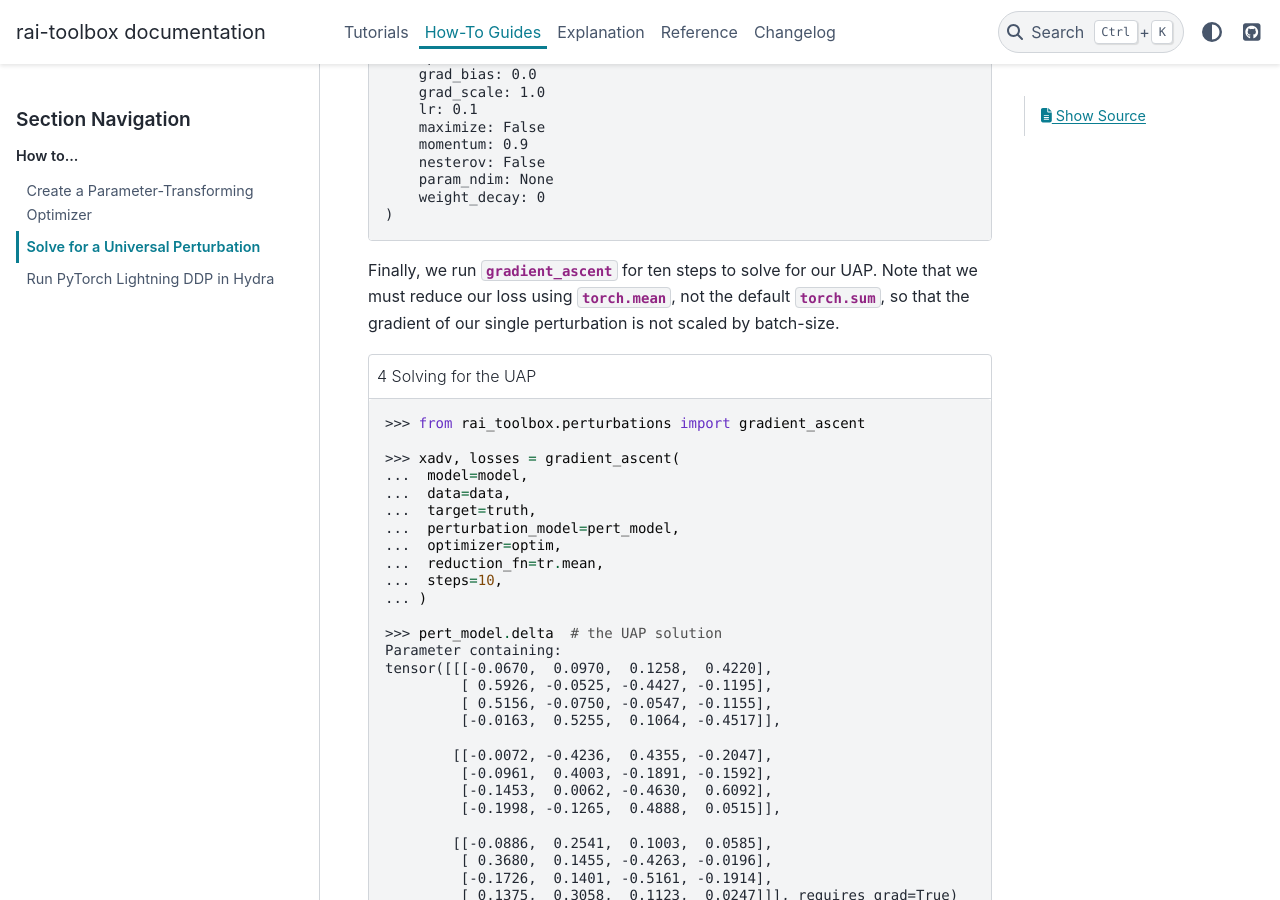
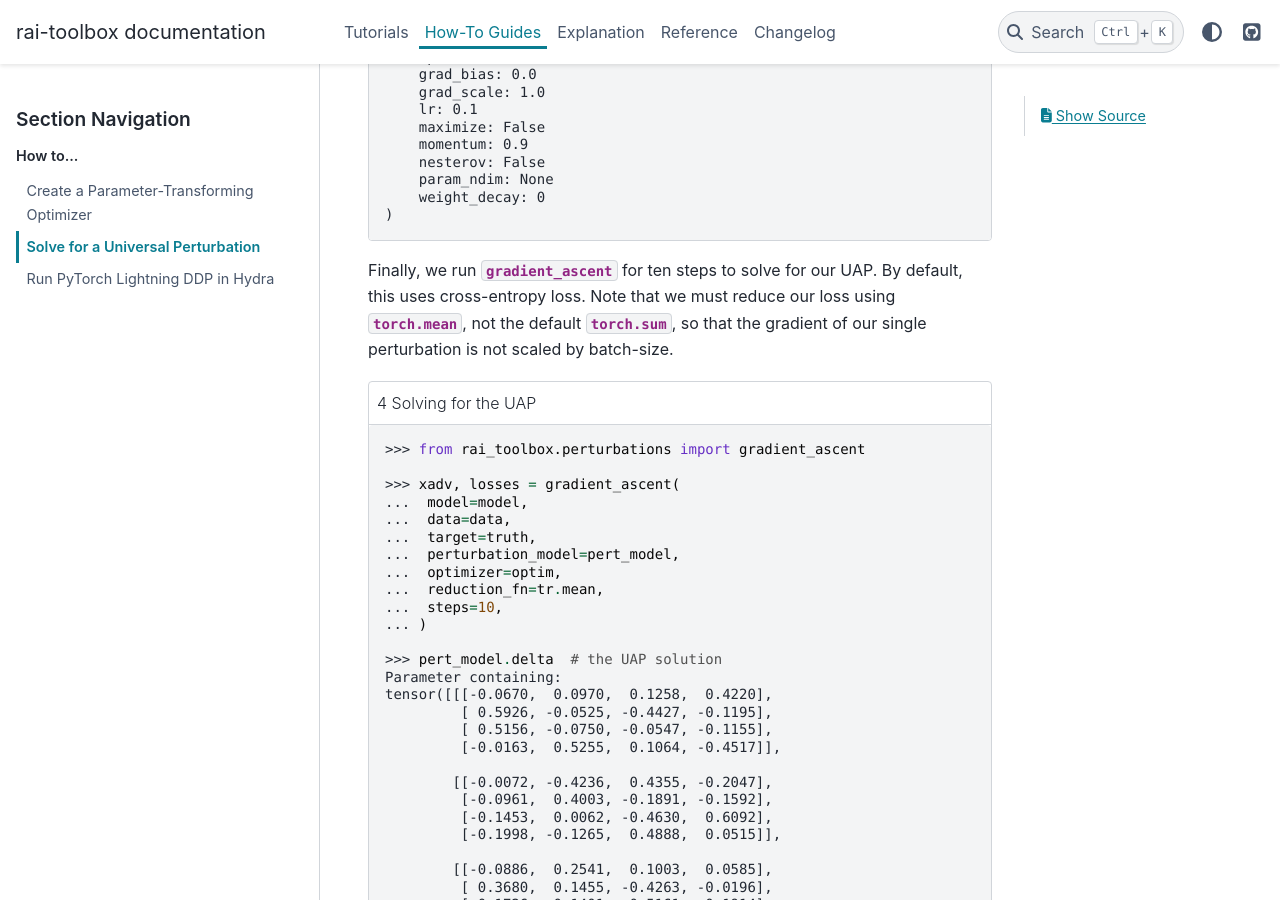
Before and after one commit to mit-ll-responsible-ai/responsible-ai-toolbox, a Sphinx documentation site: the page built from docs/source/how_to/univ_adv_pert.rst, in a window 1280 px wide and 900 px high, scrolled down 2679 px. Built offline with Sphinx 7.4.7 and the PyData theme 0.15.4, drawn with Linux system fonts in a browser that asks for light colours; pages that are not in the unit, such as notebooks, are missing from menus.

Commit message:
add CE loss

```diff
--- a/docs/source/how_to/univ_adv_pert.rst
+++ b/docs/source/how_to/univ_adv_pert.rst
@@ -115,6 +115,7 @@ We will use an `SGD` step with `lr=0.1` and a momentum of 0.9; we pick :math:`\e
 
 
 Finally, we run `~rai_toolbox.perturbations.gradient_ascent` for ten steps to solve for our UAP.
+By default, this uses cross-entropy loss.
 Note that we must reduce our loss using `torch.mean`, not the default `torch.sum`, so that the gradient of our single perturbation is not scaled by batch-size.
 
 
```
